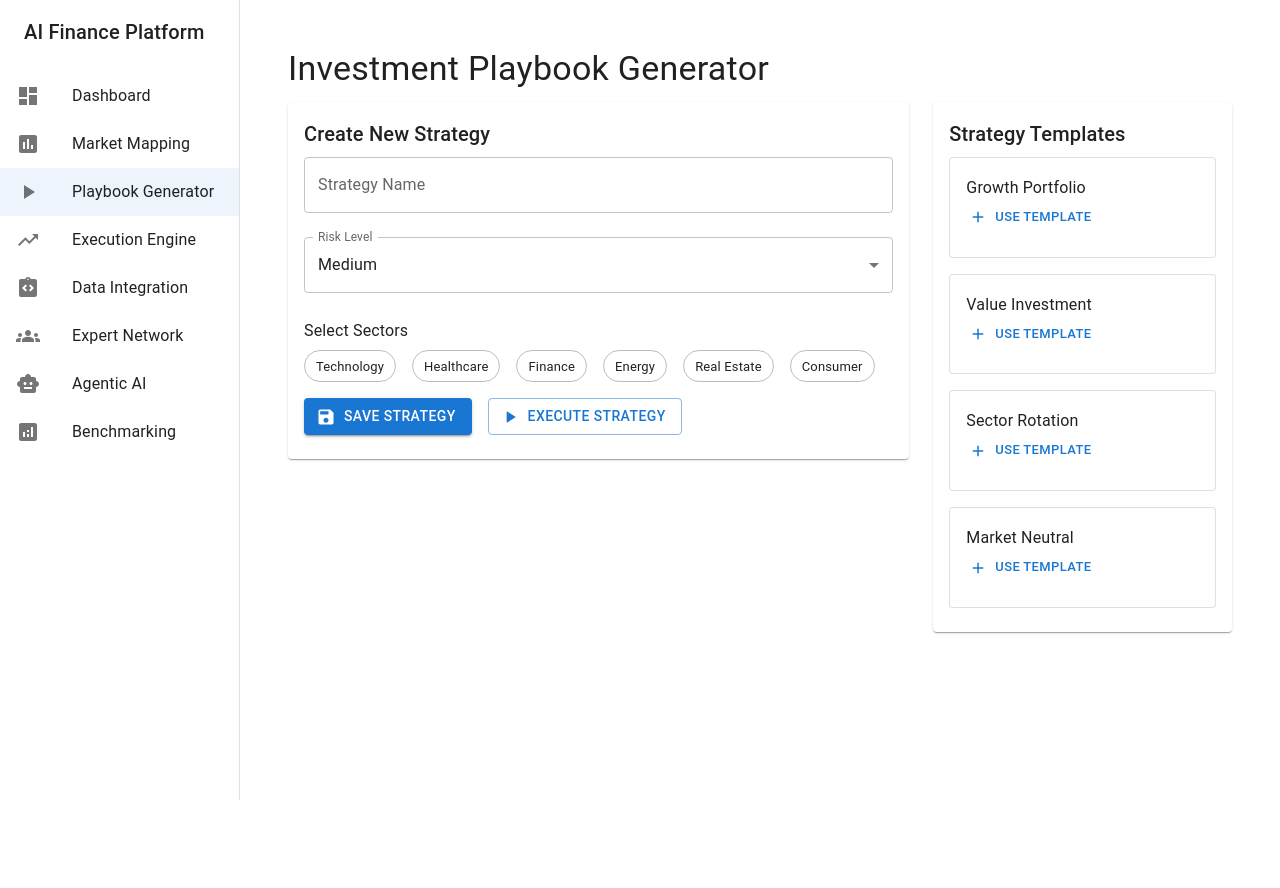
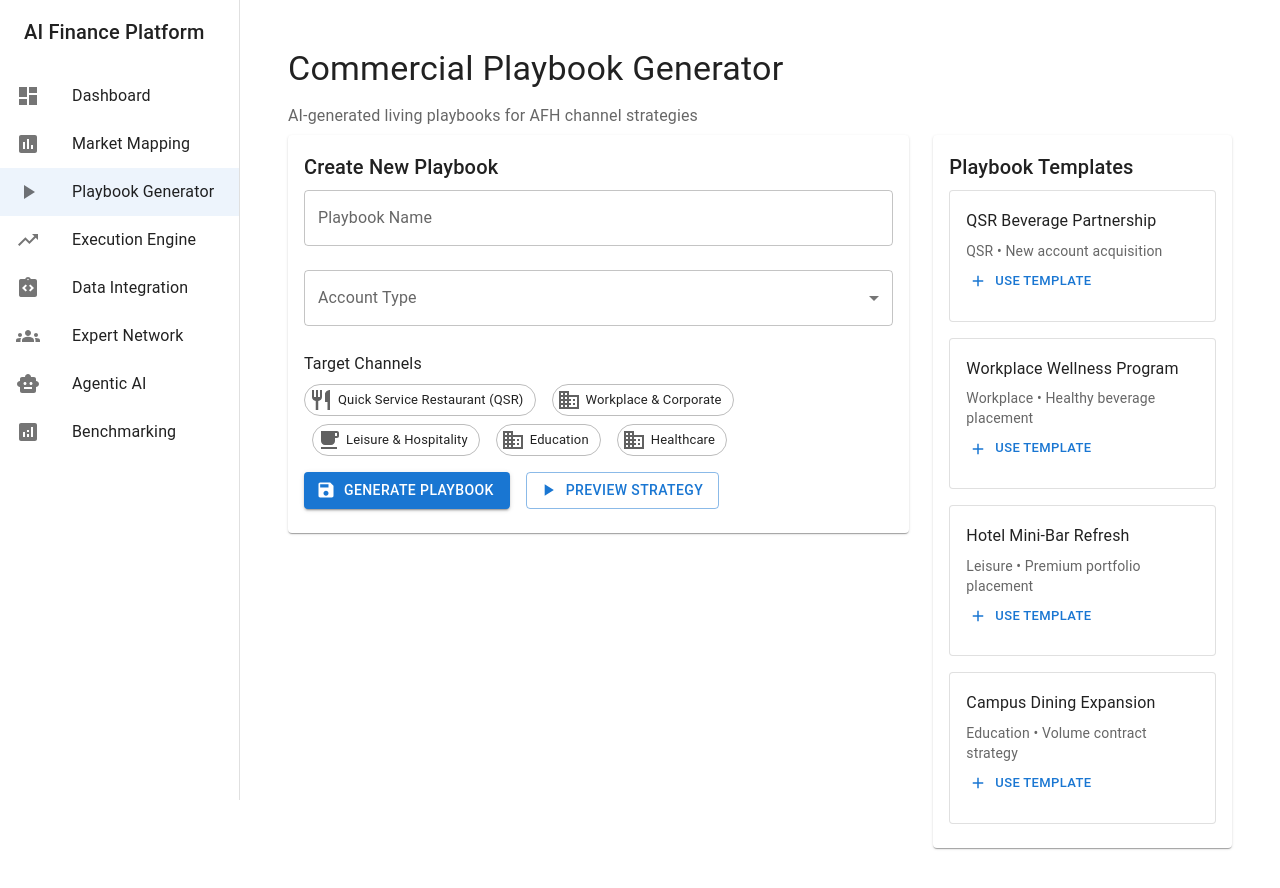
Before and after one commit to boazzati/AFH_Platform, a React (Vite) app in the folder frontend/: page /playbook-generator in a window 1280 px wide. Shown: the top 888 px of the page. Before the commit the page ends 800 px from the top, so only its background shows below. Built offline with nearby package versions, Linux system fonts and the light colour scheme.

Commit message:
Update PlaybookGenerator.jsx

```diff
--- a/frontend/src/pages/PlaybookGenerator.jsx
+++ b/frontend/src/pages/PlaybookGenerator.jsx
@@ -14,30 +14,47 @@ import {
   Chip,
   Stack
 } from '@mui/material';
-import { Add, Save, PlayArrow } from '@mui/icons-material';
+import { Add, Save, PlayArrow, Restaurant, Business, LocalCafe } from '@mui/icons-material';
 
 const PlaybookGenerator = () => {
-  const [strategyName, setStrategyName] = useState('');
-  const [selectedSectors, setSelectedSectors] = useState([]);
-  const [riskLevel, setRiskLevel] = useState('medium');
+  const [playbookName, setPlaybookName] = useState('');
+  const [selectedChannels, setSelectedChannels] = useState([]);
+  const [accountType, setAccountType] = useState('');
 
-  const sectors = ['Technology', 'Healthcare', 'Finance', 'Energy', 'Real Estate', 'Consumer'];
-  const riskLevels = ['low', 'medium', 'high', 'aggressive'];
+  const channels = [
+    { name: 'Quick Service Restaurant (QSR)', icon: <Restaurant /> },
+    { name: 'Workplace & Corporate', icon: <Business /> },
+    { name: 'Leisure & Hospitality', icon: <LocalCafe /> },
+    { name: 'Education', icon: <Business /> },
+    { name: 'Healthcare', icon: <Business /> }
+  ];
 
-  const handleSectorSelect = (sector) => {
-    if (!selectedSectors.includes(sector)) {
-      setSelectedSectors([...selectedSectors, sector]);
+  const accountTypes = ['New Account Acquisition', 'Existing Account Growth', 'Competitive Takeover', 'Menu Expansion'];
+
+  const playbookTemplates = [
+    { name: 'QSR Beverage Partnership', channel: 'QSR', focus: 'New account acquisition' },
+    { name: 'Workplace Wellness Program', channel: 'Workplace', focus: 'Healthy beverage placement' },
+    { name: 'Hotel Mini-Bar Refresh', channel: 'Leisure', focus: 'Premium portfolio placement' },
+    { name: 'Campus Dining Expansion', channel: 'Education', focus: 'Volume contract strategy' }
+  ];
+
+  const handleChannelSelect = (channel) => {
+    if (!selectedChannels.find(c => c.name === channel.name)) {
+      setSelectedChannels([...selectedChannels, channel]);
     }
   };
 
-  const handleSectorRemove = (sectorToRemove) => {
-    setSelectedSectors(selectedSectors.filter(sector => sector !== sectorToRemove));
+  const handleChannelRemove = (channelToRemove) => {
+    setSelectedChannels(selectedChannels.filter(channel => channel.name !== channelToRemove.name));
   };
 
   return (
     <Box sx={{ p: 3 }}>
       <Typography variant="h4" gutterBottom>
-        Investment Playbook Generator
+        Commercial Playbook Generator
+      </Typography>
+      <Typography variant="subtitle1" color="text.secondary" gutterBottom>
+        AI-generated living playbooks for AFH channel strategies
       </Typography>
 
       <Grid container spacing={3}>
@@ -45,59 +62,60 @@ const PlaybookGenerator = () => {
           <Card>
             <CardContent>
               <Typography variant="h6" gutterBottom>
-                Create New Strategy
+                Create New Playbook
               </Typography>
 
               <TextField
                 fullWidth
-                label="Strategy Name"
-                value={strategyName}
-                onChange={(e) => setStrategyName(e.target.value)}
+                label="Playbook Name"
+                placeholder="e.g., QSR Beverage Partnership Strategy"
+                value={playbookName}
+                onChange={(e) => setPlaybookName(e.target.value)}
                 sx={{ mb: 3 }}
               />
 
               <FormControl fullWidth sx={{ mb: 3 }}>
-                <InputLabel>Risk Level</InputLabel>
+                <InputLabel>Account Type</InputLabel>
                 <Select
-                  value={riskLevel}
-                  label="Risk Level"
-                  onChange={(e) => setRiskLevel(e.target.value)}
+                  value={accountType}
+                  label="Account Type"
+                  onChange={(e) => setAccountType(e.target.value)}
                 >
-                  {riskLevels.map(level => (
-                    <MenuItem key={level} value={level}>
-                      {level.charAt(0).toUpperCase() + level.slice(1)}
-                    </MenuItem>
+                  {accountTypes.map(type => (
+                    <MenuItem key={type} value={type}>{type}</MenuItem>
                   ))}
                 </Select>
               </FormControl>
 
               <Typography variant="subtitle1" gutterBottom>
-                Select Sectors
+                Target Channels
               </Typography>
 
               <Stack direction="row" spacing={1} sx={{ mb: 2, flexWrap: 'wrap', gap: 1 }}>
-                {sectors.map(sector => (
+                {channels.map(channel => (
                   <Chip
-                    key={sector}
-                    label={sector}
-                    onClick={() => handleSectorSelect(sector)}
-                    color={selectedSectors.includes(sector) ? 'primary' : 'default'}
-                    variant={selectedSectors.includes(sector) ? 'filled' : 'outlined'}
+                    key={channel.name}
+                    icon={channel.icon}
+                    label={channel.name}
+                    onClick={() => handleChannelSelect(channel)}
+                    color={selectedChannels.find(c => c.name === channel.name) ? 'primary' : 'default'}
+                    variant={selectedChannels.find(c => c.name === channel.name) ? 'filled' : 'outlined'}
                   />
                 ))}
               </Stack>
 
-              {selectedSectors.length > 0 && (
+              {selectedChannels.length > 0 && (
                 <Box sx={{ mb: 3 }}>
                   <Typography variant="subtitle2" gutterBottom>
-                    Selected Sectors:
+                    Selected Channels:
                   </Typography>
                   <Stack direction="row" spacing={1} sx={{ flexWrap: 'wrap', gap: 1 }}>
-                    {selectedSectors.map(sector => (
+                    {selectedChannels.map(channel => (
                       <Chip
-                        key={sector}
-                        label={sector}
-                        onDelete={() => handleSectorRemove(sector)}
+                        key={channel.name}
+                        icon={channel.icon}
+                        label={channel.name}
+                        onDelete={() => handleChannelRemove(channel)}
                         color="primary"
                       />
                     ))}
@@ -107,10 +125,10 @@ const PlaybookGenerator = () => {
 
               <Box sx={{ display: 'flex', gap: 2 }}>
                 <Button variant="contained" startIcon={<Save />}>
-                  Save Strategy
+                  Generate Playbook
                 </Button>
                 <Button variant="outlined" startIcon={<PlayArrow />}>
-                  Execute Strategy
+                  Preview Strategy
                 </Button>
               </Box>
             </CardContent>
@@ -121,13 +139,18 @@ const PlaybookGenerator = () => {
           <Card>
             <CardContent>
               <Typography variant="h6" gutterBottom>
-                Strategy Templates
+                Playbook Templates
               </Typography>
               <Stack spacing={2}>
-                {['Growth Portfolio', 'Value Investment', 'Sector Rotation', 'Market Neutral'].map(template => (
-                  <Card key={template} variant="outlined">
+                {playbookTemplates.map((template, index) => (
+                  <Card key={index} variant="outlined">
                     <CardContent>
-                      <Typography variant="subtitle1">{template}</Typography>
+                      <Typography variant="subtitle1" gutterBottom>
+                        {template.name}
+                      </Typography>
+                      <Typography variant="body2" color="text.secondary" gutterBottom>
+                        {template.channel} • {template.focus}
+                      </Typography>
                       <Button size="small" startIcon={<Add />}>
                         Use Template
                       </Button>
```
